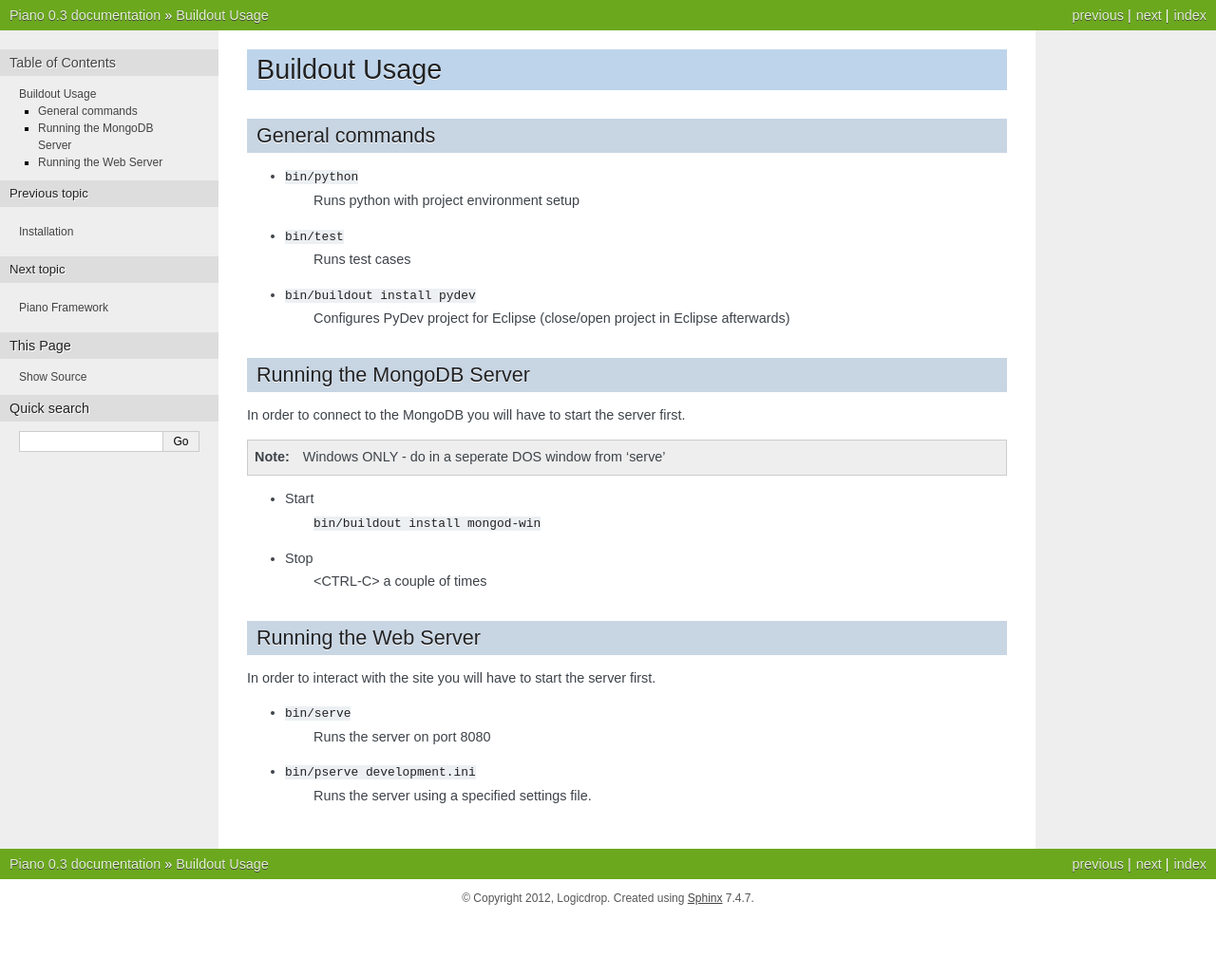
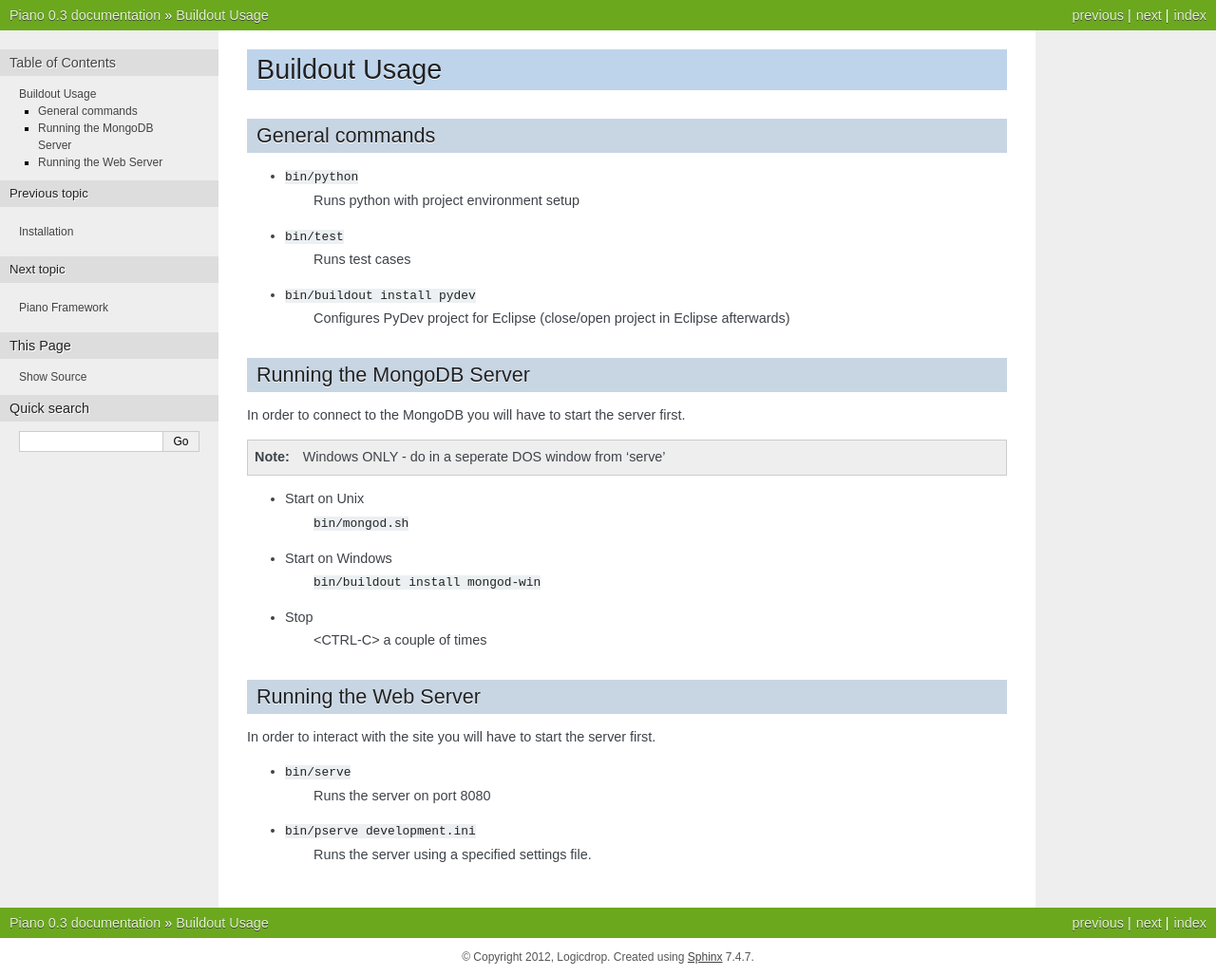
Before and after one commit to kjq/piano, a Sphinx documentation site: the page built from docs/usage.rst, in a window 1280 px wide. Shown: the whole page at 95% size. Built offline with Sphinx 7.4.7, drawn with Linux system fonts in a browser that asks for light colours; before the commit the page ends 966 px from its top, so only the background shows below that.

Commit message:
Added Unix instructions

```diff
--- a/docs/install.rst
+++ b/docs/install.rst
@@ -34,6 +34,11 @@
 	it again when dependencies change.
 
 
+Install MongoDB on Unix
+##########################
+1. ``bin/buildout install mongodb``
+
+
 Install MongoDB on Windows
 ##########################
 1. ``bin/buildout install mongodb-winXX`` (64 or 32)
--- a/docs/usage.rst
+++ b/docs/usage.rst
@@ -20,7 +20,10 @@
 
 .. note:: Windows ONLY - do in a seperate DOS window from 'serve'
 
-* Start
+* Start on Unix
+	``bin/mongod.sh``
+
+* Start on Windows
 	``bin/buildout install mongod-win``
 
 * Stop
```
